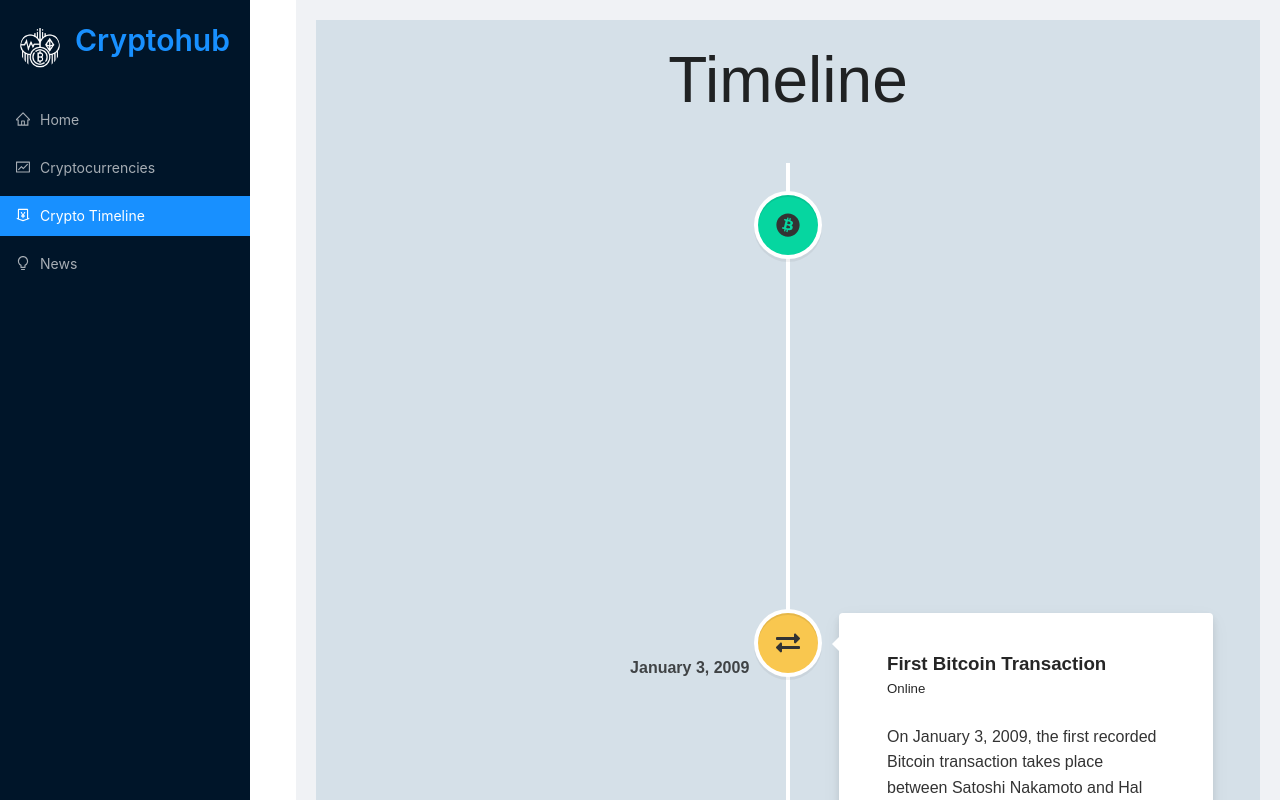
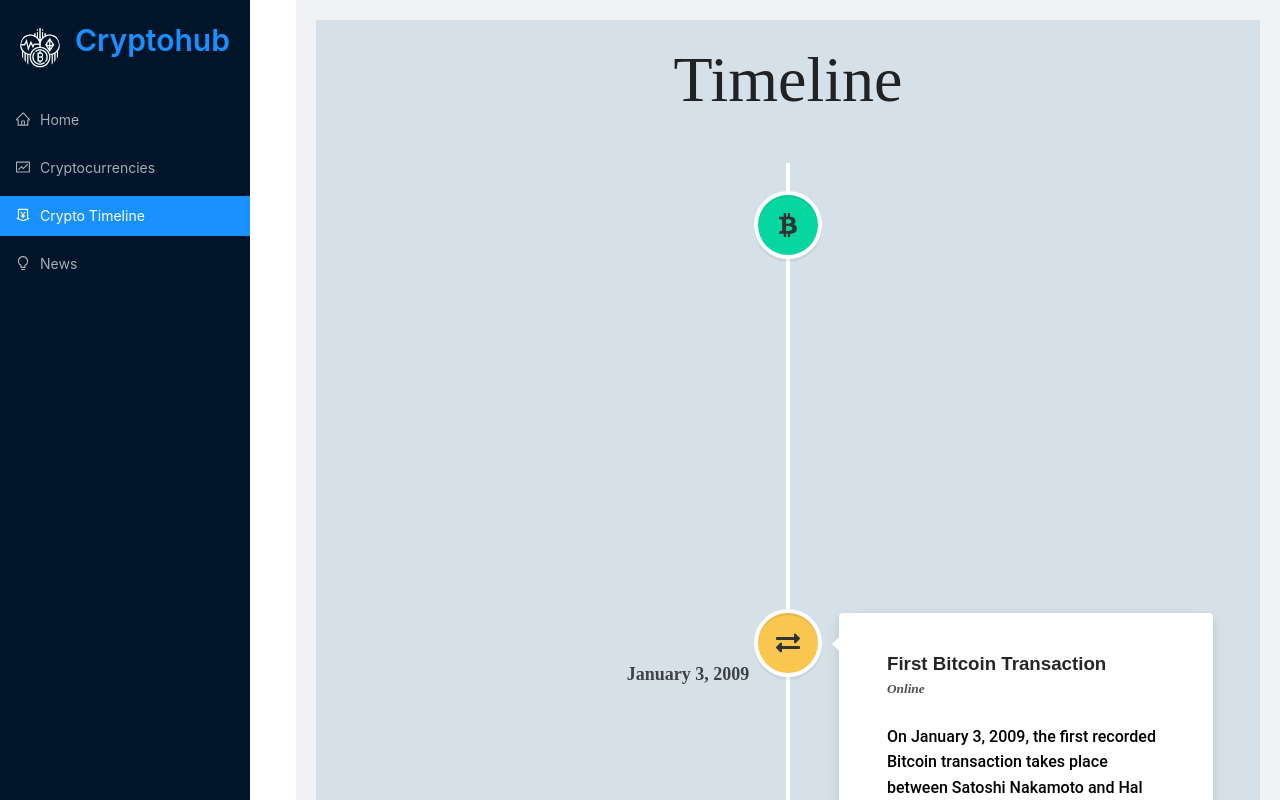
Before and after one commit to Shivam-M-Patel/Cryptohub, a React (Create React App) app: page /news in a window 1280 px wide. Both pictures are taken after a click on the item "Crypto Timeline". Shown: the top 800 px of the page. Built offline with nearby package versions, Linux system fonts and the light colour scheme; no server answers.

Commit message:
Timeline fixes

```diff
--- a/public/index.html
+++ b/public/index.html
@@ -6,7 +6,6 @@
     <meta name="viewport" content="width=device-width, initial-scale=1" />
     <meta name="theme-color" content="#000000" />
     <meta name="description" content="Web site created using create-react-app" />
-    <link rel="apple-touch-icon" href="%PUBLIC_URL%/logo192.png" />
     <link rel="manifest" href="%PUBLIC_URL%/manifest.json" />
     <title>Cryptohub</title>
   </head>
--- a/src/App.css
+++ b/src/App.css
@@ -383,7 +383,7 @@
 
 .timeline-body {
     background: #D5E0E8;
-    font-family: "Montserrat", sans-serif;
+    font-family: "Montserrat", "sans-serif";
     font-size: 16px;
     color: #333;
 }
@@ -391,13 +391,20 @@
 .title {
     font-size: 4em;
     text-align: center;
-    font-family: "Bebas Neue", sans-serif;
+    font-family: "Bebas Neue", "sans-serif";
     padding-top: 10px;
 }
 
 .vertical-timeline-element-title {
     padding-top: 0.25em;
     font-weight: bold;
+    font-family: "Montserrat", sans-serif !important;
+}
+
+.vertical-timeline-element-subtitle {
+    color: #4f4f4f !important;
+    font-style: italic !important;
+    font-weight: 600;
 }
 
 .vertical-timeline-element-content {
@@ -408,10 +415,13 @@
 .date {
     color: rgb(0, 0, 0) !important;
     font-weight: bold !important;
+    font-size: large !important;
 }
 
 #description {
     margin: 1.5em 0 2em 0;
+    color: #000;
+    font-family: "Roboto", "sans-serif";
 }
 
 @media only screen and (max-width: 1700px) {
--- a/src/components/CryptoTimeline.jsx
+++ b/src/components/CryptoTimeline.jsx
@@ -6,12 +6,12 @@
 } from "react-vertical-timeline-component";
 
 import "react-vertical-timeline-component/style.min.css";
-import { FaBitcoin, FaEthereum, FaExchangeAlt, FaPizzaSlice, FaChartLine, FaMoneyBillAlt, FaVirus, FaTrophy } from 'react-icons/fa'
+import { FaBtc, FaEthereum, FaExchangeAlt, FaPizzaSlice, FaChartLine, FaMoneyBillAlt, FaVirus, FaTrophy } from 'react-icons/fa';
 
 const getIcon = (icon) => {
   switch(icon) {
     case 'bitcoin':
-      return <FaBitcoin />;
+      return <FaBtc />;
     case 'ethereum':
       return <FaEthereum />;
     case 'exchange':
@@ -40,10 +40,6 @@
       <VerticalTimeline>
         {timelineElements.map((element) => {
           let isalertnativeIcon = ["bitcoin", "pizza", "chart", "virus"].includes(element.icon);
-          let showButton =
-            element.buttonText !== undefined &&
-            element.buttonText !== null &&
-            element.buttonText !== "";
 
           return (
             <VerticalTimelineElement
@@ -51,7 +47,7 @@
               date={element.date}
               dateClassName="date"
               iconStyle={isalertnativeIcon ? leftIconStyles : rightIconStyles}
-              icon={getIcon(element.icon) }
+              icon={getIcon(element.icon)}
             >
               <h3 className="vertical-timeline-element-title">
                 {element.title}
```
